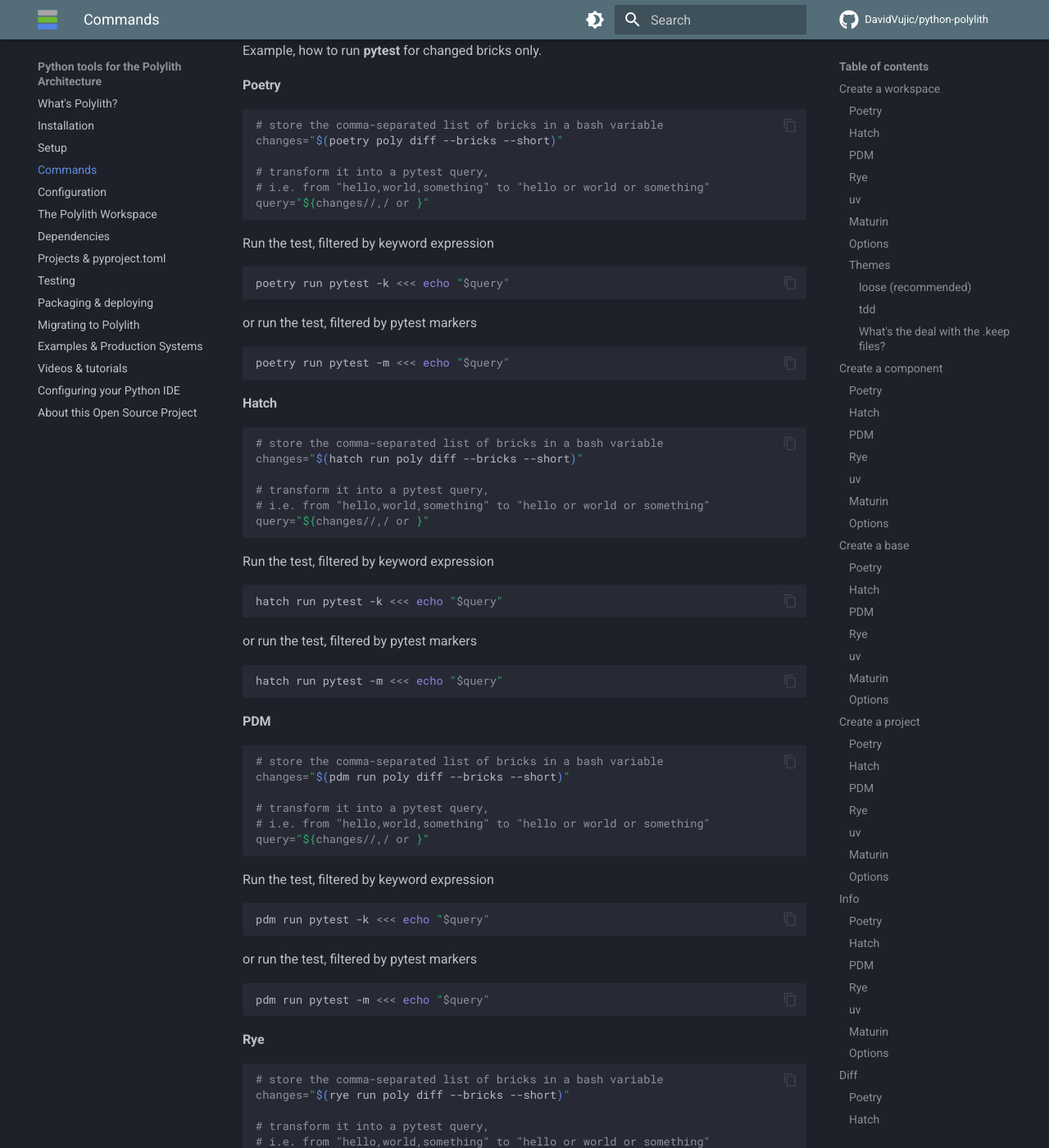
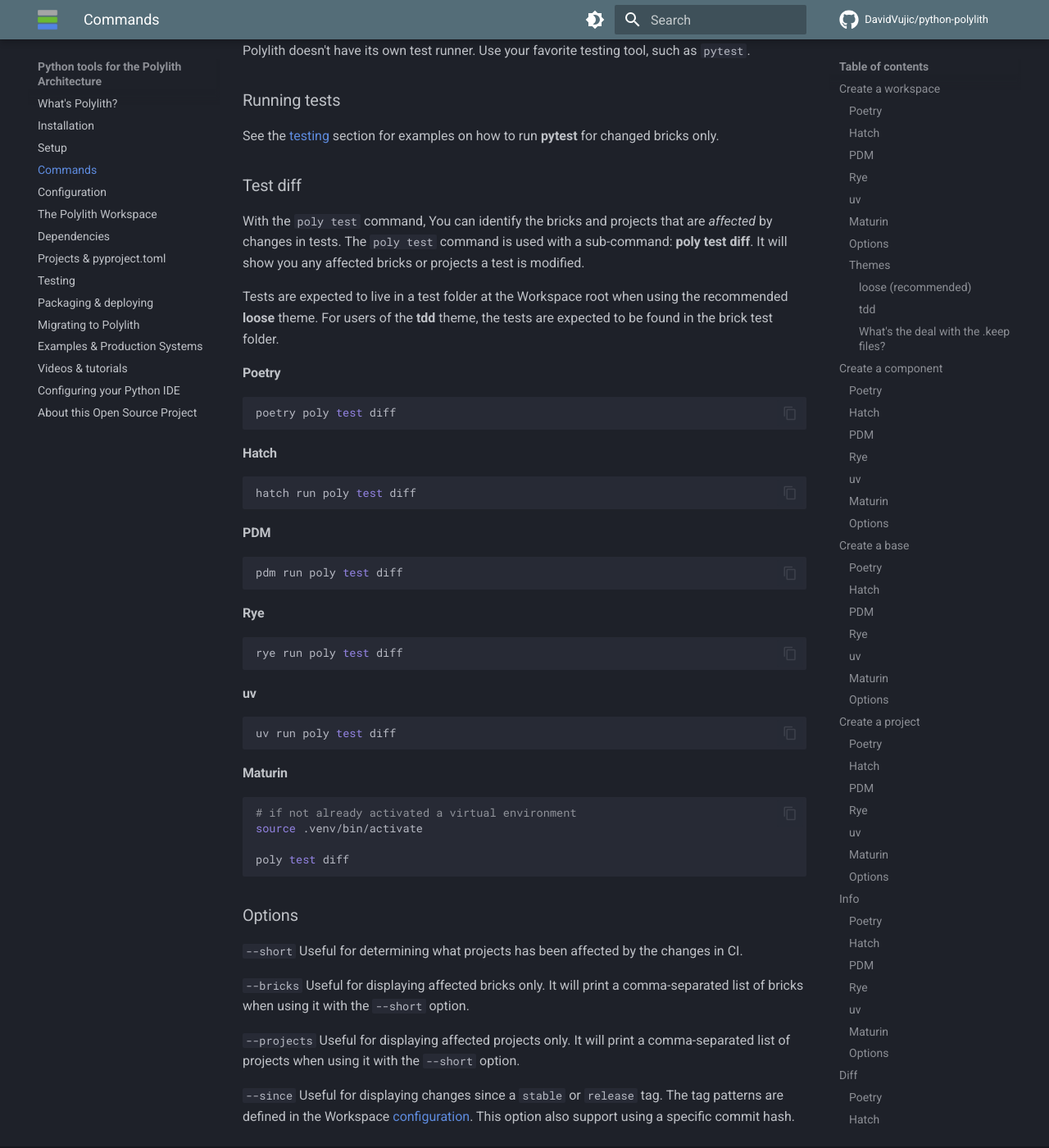
Before and after one commit to DavidVujic/python-polylith-docs, an MkDocs documentation site: the page built from docs/commands.md, in a window 1280 px wide and 1400 px high, scrolled down 11281 px. Shown: the whole window at 82% size. Built offline with MkDocs 1.6.1 and Material for MkDocs 9.7.7, drawn with Linux system fonts in a browser that asks for light colours; comment, search, counter and statistics services are not loaded; some of the changed text lies outside the part shown.

Commit message:
docs: poly test (#17)
* docs: poly test

````diff
--- a/docs/commands.md
+++ b/docs/commands.md
@@ -483,142 +483,60 @@
 `--brick`
 A detailed view for a single brick and the dependent bricks: used by, and uses.
 
-## Testing
-Example, how to run __pytest__ for changed bricks only.
+## Test
+Polylith doesn't have its own test runner. Use your favorite testing tool, such as `pytest`.
+
+### Running tests
+See the [testing](testing.md) section for examples on how to run __pytest__ for changed bricks only.
+
+### Test diff
+With the `poly test` command, You can identify the bricks and projects that are _affected_ by changes in tests.
+The `poly test` command is used with a sub-command: __poly test diff__.
+It will show you any affected bricks or projects a test is modified.
+
+Tests are expected to live in a test folder at the Workspace root when using the recommended __loose__ theme.
+For users of the __tdd__ theme, the tests are expected to be found in the brick test folder.
 
 #### Poetry
 ``` shell
-# store the comma-separated list of bricks in a bash variable
-changes="$(poetry poly diff --bricks --short)"
-
-# transform it into a pytest query,
-# i.e. from "hello,world,something" to "hello or world or something"
-query="${changes//,/ or }"
-```
-
-Run the test, filtered by keyword expression
-
-``` shell
-poetry run pytest -k <<< echo "$query"
-```
-
-or run the test, filtered by pytest markers
-
-``` shell
-poetry run pytest -m <<< echo "$query"
+poetry poly test diff
 ```
 
 #### Hatch
 ``` shell
-# store the comma-separated list of bricks in a bash variable
-changes="$(hatch run poly diff --bricks --short)"
-
-# transform it into a pytest query,
-# i.e. from "hello,world,something" to "hello or world or something"
-query="${changes//,/ or }"
-```
-
-Run the test, filtered by keyword expression
-
-``` shell
-hatch run pytest -k <<< echo "$query"
-```
-
-or run the test, filtered by pytest markers
-
-``` shell
-hatch run pytest -m <<< echo "$query"
+hatch run poly test diff
 ```
 
 #### PDM
 ``` shell
-# store the comma-separated list of bricks in a bash variable
-changes="$(pdm run poly diff --bricks --short)"
-
-# transform it into a pytest query,
-# i.e. from "hello,world,something" to "hello or world or something"
-query="${changes//,/ or }"
-```
-
-Run the test, filtered by keyword expression
-
-``` shell
-pdm run pytest -k <<< echo "$query"
-```
-
-or run the test, filtered by pytest markers
-
-``` shell
-pdm run pytest -m <<< echo "$query"
+pdm run poly test diff
 ```
 
 #### Rye
 ``` shell
-# store the comma-separated list of bricks in a bash variable
-changes="$(rye run poly diff --bricks --short)"
-
-# transform it into a pytest query,
-# i.e. from "hello,world,something" to "hello or world or something"
-query="${changes//,/ or }"
-```
-
-Run the test, filtered by keyword expression
-
-``` shell
-rye run pytest -k <<< echo "$query"
-```
-
-or run the test, filtered by pytest markers
-
-``` shell
-rye run pytest -m <<< echo "$query"
+rye run poly test diff
 ```
 
 #### uv
 ``` shell
-# store the comma-separated list of bricks in a bash variable
-changes="$(uv run poly diff --bricks --short)"
-
-# transform it into a pytest query,
-# i.e. from "hello,world,something" to "hello or world or something"
-query="${changes//,/ or }"
-```
-
-Run the test, filtered by keyword expression
-
-``` shell
-uv run pytest -k <<< echo "$query"
-```
-
-or run the test, filtered by pytest markers
-
-``` shell
-uv run pytest -m <<< echo "$query"
+uv run poly test diff
 ```
 
 #### Maturin
 ``` shell
 # if not already activated a virtual environment
 source .venv/bin/activate
+
+poly test diff
 ```
 
-``` shell
-# store the comma-separated list of bricks in a bash variable
-changes="$(poly diff --bricks --short)"
+### Options
+`--short` Useful for determining what projects has been affected by the changes in CI.
 
-# transform it into a pytest query,
-# i.e. from "hello,world,something" to "hello or world or something"
-query="${changes//,/ or }"
-```
+`--bricks` Useful for displaying affected bricks only. It will print a comma-separated list of bricks when using it with the `--short` option.
 
-Run the test, filtered by keyword expression
+`--projects` Useful for displaying affected projects only. It will print a comma-separated list of projects when using it with the `--short` option.
 
-``` shell
-pytest -k <<< echo "$query"
-```
-
-or run the test, filtered by pytest markers
-
-``` shell
-pytest -m <<< echo "$query"
-```
+`--since` Useful for displaying changes since a `stable` or `release` tag.
+The tag patterns are defined in the Workspace [configuration](configuration.md).
+This option also support using a specific commit hash.
````
Also changed, not shown: docs/testing.md (+3 -37 lines).
